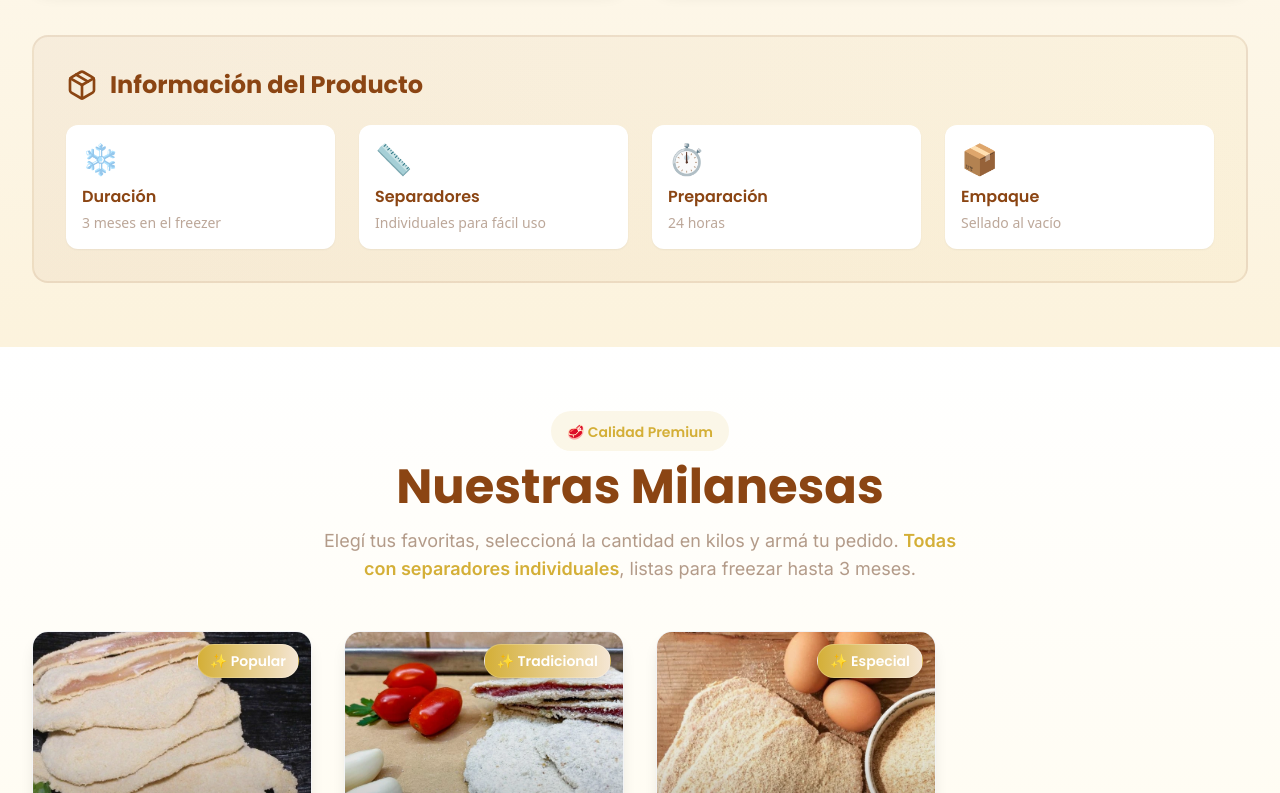
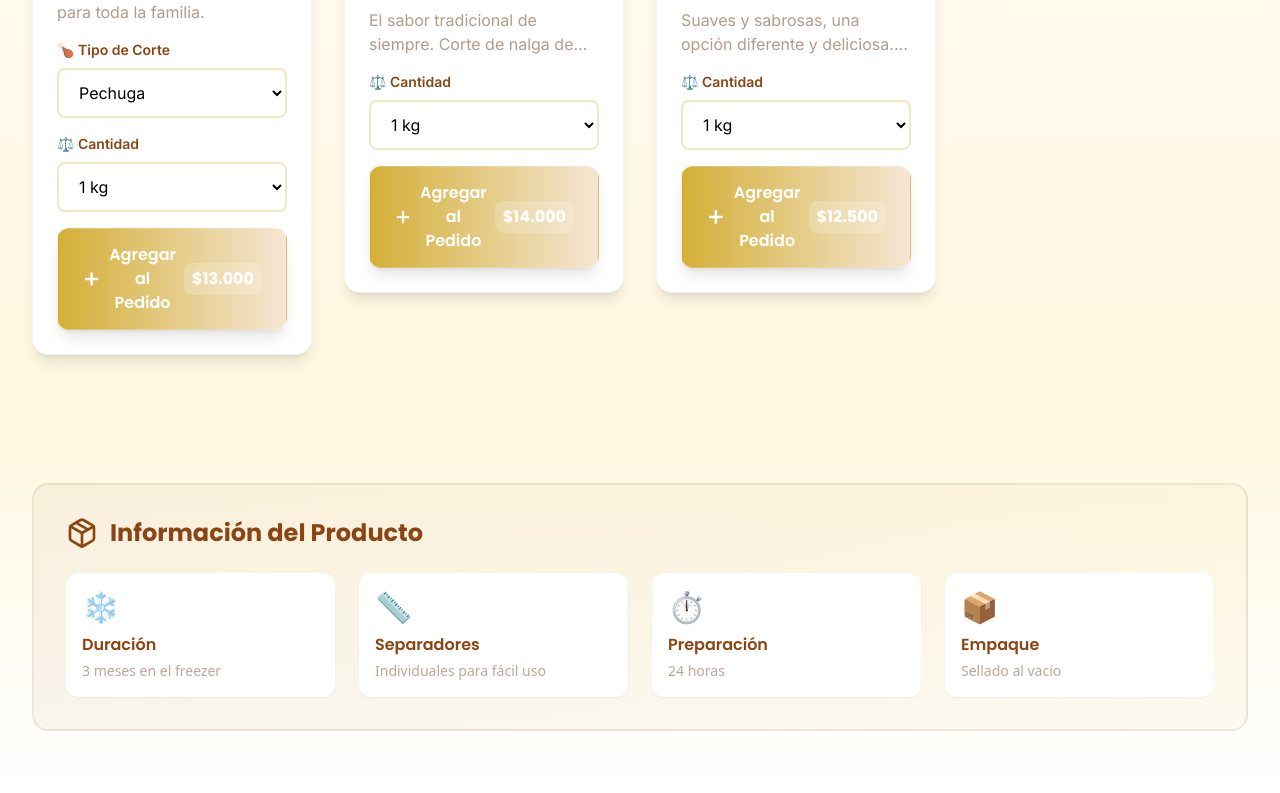
Before and after one commit to 31pablo05/Milanesas, a React (Vite) app: page / in a window 1280 px wide. Shown: the part 2207-3000 px from the top of the page. Built offline with nearby package versions, Linux system fonts and the light colour scheme.

Commit message:
ajuste  de componente en app.jsx

```diff
--- a/src/App.jsx
+++ b/src/App.jsx
@@ -4,6 +4,7 @@ import Hero from './components/Hero';
 import HowToOrder from './components/HowToOrder';
 import ProductCard from './components/ProductCard';
 import OrderSummary from './components/OrderSummary';
+import ProductInfo from './components/ProductInfo';
 import DeliveryInfo from './components/DeliveryInfo';
 import Footer from './components/Footer';
 import FloatingWhatsAppButton from './components/FloatingWhatsAppButton';
@@ -153,7 +154,6 @@ function App() {
       <Navbar cartItemCount={orderItems.length} onCartClick={handleOpenCart} />
       <Hero />
       <HowToOrder />
-      <DeliveryInfo />
 
       {/* Products Section */}
       <section id="productos" className="py-12 md:py-16 bg-gradient-to-b from-white to-cream">
@@ -200,6 +200,8 @@ function App() {
         </div>
       </section>
 
+      <ProductInfo />
+      <DeliveryInfo />
       <Footer />
 
       {/* Floating WhatsApp Button */}
--- a/src/components/DeliveryInfo.jsx
+++ b/src/components/DeliveryInfo.jsx
@@ -143,58 +143,6 @@ const DeliveryInfo = () => {
             </div>
           </div>
         </div>
-
-        {/* Características del producto */}
-        <div className="bg-gradient-to-r from-brown-warm/5 to-golden/5 rounded-2xl p-6 md:p-8 border-2 border-brown-warm/10 animate-fadeIn" style={{ animationDelay: '0.2s' }}>
-          <div className="flex items-center gap-3 mb-6">
-            <Package className="w-8 h-8 text-brown-warm" />
-            <h3 className="text-xl md:text-2xl font-poppins font-bold text-brown-warm">
-              Información del Producto
-            </h3>
-          </div>
-
-          <div className="grid sm:grid-cols-2 lg:grid-cols-4 gap-4 md:gap-6">
-            <div className="bg-white rounded-xl p-4 shadow-sm">
-              <div className="text-3xl mb-2">❄️</div>
-              <p className="font-poppins font-semibold text-brown-warm mb-1">
-                Duración
-              </p>
-              <p className="text-sm text-brown-light/70">
-                {BUSINESS_INFO.producto.duracionFreezer} en el freezer
-              </p>
-            </div>
-
-            <div className="bg-white rounded-xl p-4 shadow-sm">
-              <div className="text-3xl mb-2">📏</div>
-              <p className="font-poppins font-semibold text-brown-warm mb-1">
-                Separadores
-              </p>
-              <p className="text-sm text-brown-light/70">
-                Individuales para fácil uso
-              </p>
-            </div>
-
-            <div className="bg-white rounded-xl p-4 shadow-sm">
-              <div className="text-3xl mb-2">⏱️</div>
-              <p className="font-poppins font-semibold text-brown-warm mb-1">
-                Preparación
-              </p>
-              <p className="text-sm text-brown-light/70">
-                {BUSINESS_INFO.producto.preparacion}
-              </p>
-            </div>
-
-            <div className="bg-white rounded-xl p-4 shadow-sm">
-              <div className="text-3xl mb-2">📦</div>
-              <p className="font-poppins font-semibold text-brown-warm mb-1">
-                Empaque
-              </p>
-              <p className="text-sm text-brown-light/70">
-                Sellado al vacío
-              </p>
-            </div>
-          </div>
-        </div>
       </div>
     </section>
   );
--- /dev/null
+++ b/src/components/ProductInfo.jsx
@@ -0,0 +1,64 @@
+import { Package } from 'lucide-react';
+import { BUSINESS_INFO } from '../config/businessInfo';
+
+const ProductInfo = () => {
+  return (
+    <section className="py-12 md:py-16 bg-gradient-to-b from-cream to-white">
+      <div className="max-w-7xl mx-auto px-4 sm:px-6 lg:px-8">
+        {/* Características del producto */}
+        <div className="bg-gradient-to-r from-brown-warm/5 to-golden/5 rounded-2xl p-6 md:p-8 border-2 border-brown-warm/10 animate-fadeIn">
+          <div className="flex items-center gap-3 mb-6">
+            <Package className="w-8 h-8 text-brown-warm" />
+            <h3 className="text-xl md:text-2xl font-poppins font-bold text-brown-warm">
+              Información del Producto
+            </h3>
+          </div>
+
+          <div className="grid sm:grid-cols-2 lg:grid-cols-4 gap-4 md:gap-6">
+            <div className="bg-white rounded-xl p-4 shadow-sm hover:shadow-md transition-shadow">
+              <div className="text-3xl mb-2">❄️</div>
+              <p className="font-poppins font-semibold text-brown-warm mb-1">
+                Duración
+              </p>
+              <p className="text-sm text-brown-light/70">
+                {BUSINESS_INFO.producto.duracionFreezer} en el freezer
+              </p>
+            </div>
+
+            <div className="bg-white rounded-xl p-4 shadow-sm hover:shadow-md transition-shadow">
+              <div className="text-3xl mb-2">📏</div>
+              <p className="font-poppins font-semibold text-brown-warm mb-1">
+                Separadores
+              </p>
+              <p className="text-sm text-brown-light/70">
+                Individuales para fácil uso
+              </p>
+            </div>
+
+            <div className="bg-white rounded-xl p-4 shadow-sm hover:shadow-md transition-shadow">
+              <div className="text-3xl mb-2">⏱️</div>
+              <p className="font-poppins font-semibold text-brown-warm mb-1">
+                Preparación
+              </p>
+              <p className="text-sm text-brown-light/70">
+                {BUSINESS_INFO.producto.preparacion}
+              </p>
+            </div>
+
+            <div className="bg-white rounded-xl p-4 shadow-sm hover:shadow-md transition-shadow">
+              <div className="text-3xl mb-2">📦</div>
+              <p className="font-poppins font-semibold text-brown-warm mb-1">
+                Empaque
+              </p>
+              <p className="text-sm text-brown-light/70">
+                Sellado al vacío
+              </p>
+            </div>
+          </div>
+        </div>
+      </div>
+    </section>
+  );
+};
+
+export default ProductInfo;
```
